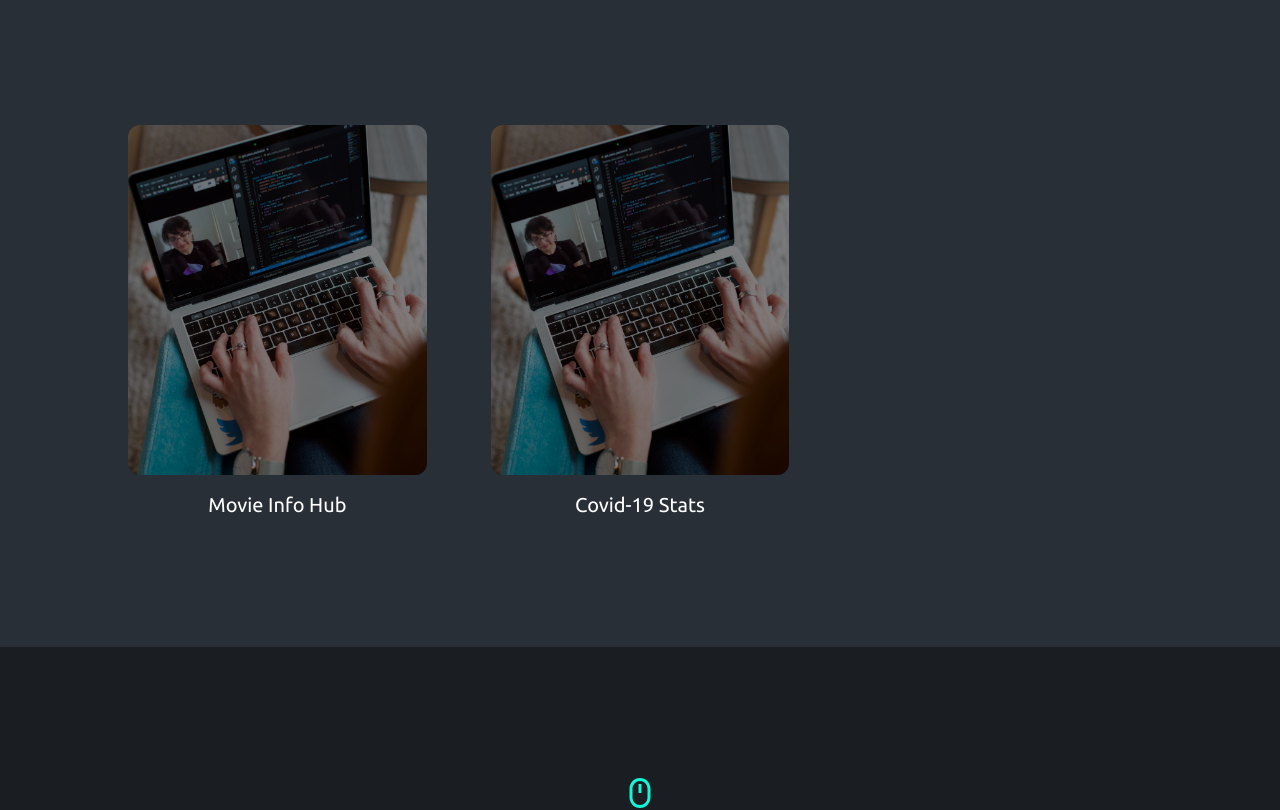
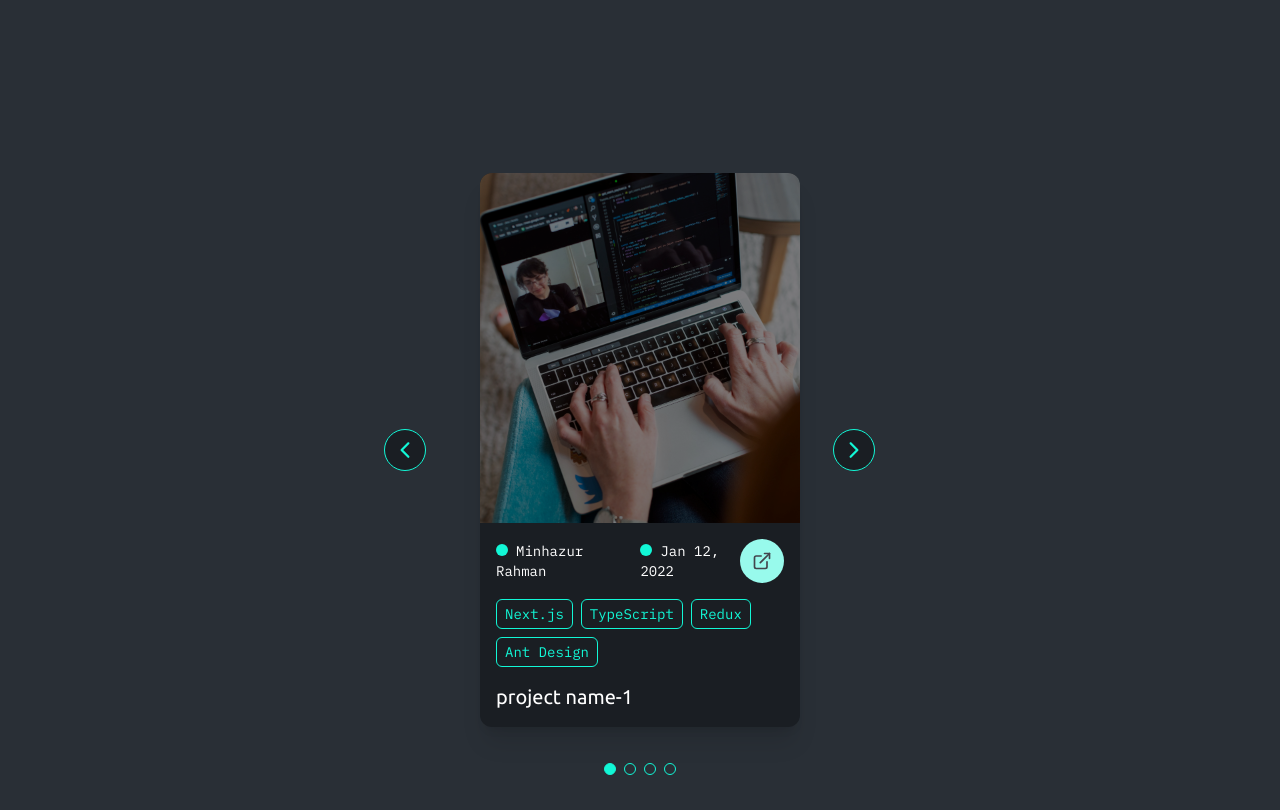
Before and after one commit to minhazurrony/portfolio, a Next.js app: page / in a window 1280 px wide. Shown: the part 5840-6650 px from the top of the page. Built offline with nearby package versions, Linux system fonts and the light colour scheme.

Commit message:
feat: add projects carousel
* feat: add tag and project carousel components

* chore: add projects constant

* feat: add project carousel into projects section

* style: update product card style

* feat: add product carousel animation

```diff
--- a/app/components/ProjectCard.tsx
+++ b/app/components/ProjectCard.tsx
@@ -1,65 +1,127 @@
 "use client";
 import Image from "next/image";
-import React, { useEffect, useRef } from "react";
-import { IoIosLink } from "react-icons/io";
-import { m, useAnimation, useInView } from "framer-motion";
+import React, { useEffect } from "react";
+import { LuExternalLink } from "react-icons/lu";
+import { motion, useAnimation } from "framer-motion";
+import Tag from "./Tag";
+import Link from "next/link";
+import { Project } from "@/constants/projects";
 
-type ProjectCardProps = {
-  name: string;
-  imageUrl: string;
-  idx: number;
+type ProjectCardProps = Project & {
+  isActive: boolean;
+  animationDirection: "left" | "right";
 };
 
-const varients = {
+const variants = {
+  hidden: (direction: string) => ({
+    opacity: 0,
+    x: direction === "left" ? 100 : -100,
+  }),
+  visible: {
+    opacity: 1,
+    x: 0,
+    transition: {
+      duration: 0.5,
+    },
+  },
+};
+
+const tagVariants = {
   hidden: { opacity: 0 },
-  visible: (idx: number) => ({
+  visible: (i: number) => ({
     opacity: 1,
     transition: {
-      delay: idx * 0.3,
       duration: 0.5,
+      delay: i * 0.2,
     },
   }),
 };
 
-function ProjectCard({ name, imageUrl, idx }: ProjectCardProps) {
-  const ref = useRef(null);
-  const isInView = useInView(ref, { once: true });
+const nameVariants = {
+  hidden: { opacity: 0, y: 10 },
+  visible: {
+    opacity: 1,
+    y: 0,
+    transition: {
+      delay: 0.5,
+    },
+  },
+};
+
+const ProjectCard: React.FC<ProjectCardProps> = ({
+  id,
+  name,
+  imageUrl,
+  author,
+  date,
+  techonologies,
+  externalLink,
+  isActive,
+  animationDirection,
+}) => {
   const animationControls = useAnimation();
 
   useEffect(() => {
-    if (isInView) {
+    if (isActive) {
       animationControls.start("visible");
+    } else {
+      animationControls.start("hidden");
     }
-  }, [isInView, animationControls]);
+  }, [isActive, animationControls]);
+
   return (
-    <div className="group">
-      <div className="relative mb-4 rounded-xl bg-bg-two hover:cursor-pointer">
-        <div className="absolute left-[50%] top-1/2 z-10 flex h-full w-full -translate-x-1/2 -translate-y-1/2 items-center justify-center rounded-xl bg-brand-one/50 opacity-0 transition-all duration-300 ease-in group-hover:opacity-100">
-          <button className="group rounded-full border-2 border-brand-one bg-bg-two px-6 py-6 font-ubuntu text-white shadow-xl transition-all duration-300 ease-in hover:bg-brand-one hover:text-grey">
-            <IoIosLink className="text-xl" />
-          </button>
-        </div>
+    <motion.div
+      className="rounded-xl bg-bg-two shadow-xl"
+      initial="hidden"
+      animate={animationControls}
+      variants={variants}
+      custom={animationDirection}
+    >
       <Image
         src={imageUrl}
-          alt={`project-image-${idx}`}
+        alt={`project-image-${id}`}
         height={450}
         width={450}
-          className="rounded-xl brightness-50 transition-all duration-300 ease-in hover:brightness-75"
+        className="rounded-t-xl brightness-50"
         style={{ height: "350px", width: "100%", objectFit: "cover" }}
       />
+      <div className="space-y-4 p-4">
+        <div className="flex items-center justify-between">
+          <div className="flex flex-col gap-2 md:flex-row md:gap-6">
+            <p className="text-sm text-white before:mr-2 before:inline-block before:h-3 before:w-3 before:rounded-full before:bg-brand-one before:content-['']">
+              {author}
+            </p>
+            <p className="text-sm text-white before:mr-2 before:inline-block before:h-3 before:w-3 before:rounded-full before:bg-brand-one before:content-['']">
+              {date}
+            </p>
           </div>
-      <m.h3
-        ref={ref}
-        initial="hidden"
-        variants={varients}
-        animate={animationControls}
-        custom={idx}
-        className="text-center font-ubuntu text-xl capitalize text-white transition-all duration-300 ease-in group-hover:text-brand-one"
+          <Link
+            rel="noopener noreferrer"
+            target="_blank"
+            href={externalLink}
+            className="rounded-full bg-brand-two px-3 py-3 text-grey transition-all duration-300 ease-in hover:bg-brand-one"
+          >
+            <LuExternalLink className="text-xl" />
+          </Link>
+        </div>
+
+        <div className="flex flex-wrap gap-2">
+          {techonologies.map((technology, idx) => (
+            <motion.div variants={tagVariants} custom={idx} key={technology}>
+              <Tag label={technology} />
+            </motion.div>
+          ))}
+        </div>
+
+        <motion.h4
+          className="font-ubuntu text-xl text-white"
+          variants={nameVariants}
         >
           {name}
-      </m.h3>
+        </motion.h4>
       </div>
+    </motion.div>
   );
-}
+};
 
 export default ProjectCard;
--- /dev/null
+++ b/app/components/ProjectCarousel.tsx
@@ -0,0 +1,87 @@
+"use client";
+import React, { useState } from "react";
+import { IoIosArrowBack, IoIosArrowForward } from "react-icons/io";
+import ProjectCard from "./ProjectCard";
+import { Project } from "@/constants/projects";
+import Reveal from "./Reveal";
+
+type ProjectCarouselProps = {
+  projects: Project[];
+};
+
+type AnimDirection = "left" | "right";
+
+function ProjectCarousel({ projects }: ProjectCarouselProps) {
+  const [activeIndex, setActiveIndex] = useState(0);
+  const [animationDirection, setAnimationDirection] =
+    useState<AnimDirection>("left");
+
+  const handleNext = () => {
+    setActiveIndex((prevIndex) =>
+      prevIndex === projects.length - 1 ? 0 : prevIndex + 1,
+    );
+    setAnimationDirection("left");
+  };
+
+  const handlePrevious = () => {
+    setActiveIndex((prevIndex) =>
+      prevIndex === 0 ? projects.length - 1 : prevIndex - 1,
+    );
+    setAnimationDirection("right");
+  };
+
+  const handleDotClick = (index: number) => {
+    setActiveIndex(index);
+    if (index > activeIndex) {
+      setAnimationDirection("left");
+    } else {
+      setAnimationDirection("right");
+    }
+  };
+
+  return (
+    <Reveal className="flex w-full justify-center">
+      <div className="relative w-full px-0 py-6 md:px-12 lg:w-4/5 xl:w-1/2">
+        <div className="my-4 md:mx-12 md:my-6">
+          <ProjectCard
+            key={projects[activeIndex].id}
+            id={projects[activeIndex].id}
+            name={projects[activeIndex].name}
+            imageUrl={projects[activeIndex].imageUrl}
+            author={projects[activeIndex].author}
+            date={projects[activeIndex].date}
+            techonologies={projects[activeIndex].techonologies}
+            externalLink={projects[activeIndex].externalLink}
+            isActive={true} // Ensure only the active card is rendered
+            animationDirection={animationDirection}
+          />
+        </div>
+        <div
+          className="group absolute left-0 top-0 -translate-y-1/2 transform rounded-full border border-brand-one bg-bg-two p-2 transition-all duration-300 ease-in hover:cursor-pointer hover:bg-brand-one md:top-1/2"
+          onClick={handlePrevious}
+        >
+          <IoIosArrowBack className="text-2xl text-brand-one group-hover:text-grey" />
+        </div>
+        <div
+          className="group absolute right-0 top-0 -translate-y-1/2 transform rounded-full border border-brand-one bg-bg-two p-2 transition-all duration-300 ease-in hover:cursor-pointer hover:bg-brand-one md:top-1/2 md:-translate-x-1/2"
+          onClick={handleNext}
+        >
+          <IoIosArrowForward className="text-2xl text-brand-one group-hover:text-grey" />
+        </div>
+        <div className="absolute bottom-0 left-1/2 flex -translate-x-1/2 transform gap-2">
+          {projects.map((project, index) => {
+            return (
+              <div
+                key={project.id}
+                className={`h-3 w-3 rounded-full border border-brand-one ${activeIndex === index && "h-3 w-10 bg-brand-one"} transition-all duration-300 ease-in hover:cursor-pointer`}
+                onClick={() => handleDotClick(index)}
+              />
+            );
+          })}
+        </div>
+      </div>
+    </Reveal>
+  );
+}
+
+export default ProjectCarousel;
--- /dev/null
+++ b/app/components/Tag.tsx
@@ -0,0 +1,11 @@
+import React from "react";
+
+function Tag({ label }: { label: string }) {
+  return (
+    <p className="rounded-md border border-brand-one bg-bg-two px-2 text-[14px] leading-[2] text-brand-one">
+      {label}
+    </p>
+  );
+}
+
+export default Tag;
--- a/app/components/index.ts
+++ b/app/components/index.ts
@@ -8,3 +8,5 @@ export { default as Reveal } from "./Reveal";
 export { default as LazyMotionContainer } from "./LazyMotionContainer";
 export { default as Logo } from "./Logo";
 export { default as HeroContent } from "./HeroContent";
+export { default as ProjectCarousel } from "./ProjectCarousel";
+export { default as Tag } from "./Tag";
--- /dev/null
+++ b/app/constants/projects.ts
@@ -0,0 +1,48 @@
+export type Project = {
+  id: number;
+  name: string;
+  imageUrl: string;
+  author: string;
+  date: string;
+  externalLink: string;
+  techonologies: string[];
+};
+
+export const PROJECTS: Project[] = [
+  {
+    id: 0,
+    name: "project name-1",
+    imageUrl: "/assets/images/about.jpg",
+    author: "Minhazur Rahman",
+    date: "Jan 12, 2022",
+    techonologies: ["Next.js", "TypeScript", "Redux", "Ant Design"],
+    externalLink: "https://github.com/minhazurrony",
+  },
+  {
+    id: 1,
+    name: "project name-2",
+    imageUrl: "/assets/images/about.jpg",
+    author: "Minhazur Rahman",
+    date: "Jan 12, 2022",
+    techonologies: ["React.js", "TypeScript", "Redux ToolKit", "Tailwind CSS"],
+    externalLink: "www.github.com/minhazurrony",
+  },
+  {
+    id: 2,
+    name: "project name-3",
+    imageUrl: "/assets/images/about.jpg",
+    author: "Minhazur Rahman",
+    date: "Jan 12, 2022",
+    techonologies: ["Next.js", "TypeScript", "Redux", "Material UI"],
+    externalLink: "www.github.com/minhazurrony",
+  },
+  {
+    id: 3,
+    name: "project name-4",
+    imageUrl: "/assets/images/about.jpg",
+    author: "Minhazur Rahman",
+    date: "Jan 12, 2022",
+    techonologies: ["React.js", "TypeScript", "React Query", "Framer Motion"],
+    externalLink: "www.github.com/minhazurrony",
+  },
+];
--- a/app/containers/home-page/Hero.tsx
+++ b/app/containers/home-page/Hero.tsx
@@ -1,6 +1,6 @@
 "use client";
 import React, { useEffect, useRef } from "react";
-import { ContainerWrapper, Reveal, HeroContent } from "@/components";
+import { ContainerWrapper, Reveal, HeroContent, Tag } from "@/components";
 import Image from "next/image";
 import {
   IoMailOutline,
@@ -115,14 +115,6 @@ function UserInfo(props: UserInfoProps) {
   );
 }
 
-function Tag({ label }: { label: string }) {
-  return (
-    <p className="rounded-md border border-brand-one bg-bg-two px-2 text-[14px] leading-[2] text-brand-one">
-      {label}
-    </p>
-  );
-}
-
 type StatsProps = {
   count: number;
   title: string;
--- a/app/containers/home-page/Projects.tsx
+++ b/app/containers/home-page/Projects.tsx
@@ -1,10 +1,11 @@
 import React from "react";
 import {
-  ProjectCard,
   ContainerWrapper,
   ScrollBottom,
   Title,
+  ProjectCarousel,
 } from "@/components";
+import { PROJECTS } from "@/constants/projects";
 
 function Projects() {
   return (
@@ -18,17 +19,8 @@ function Projects() {
           subtitle="I had the please of working with these awesome projects"
         />
       </div>
-      <div className="grid grid-cols-1 gap-16 lg:grid-cols-2 xl:grid-cols-3">
-        <ProjectCard
-          name="movie info hub"
-          imageUrl="/assets/images/about.jpg"
-          idx={0}
-        />
-        <ProjectCard
-          name="covid-19 stats"
-          imageUrl="/assets/images/about.jpg"
-          idx={1}
-        />
+      <div className="flex justify-center">
+        <ProjectCarousel projects={PROJECTS} />
       </div>
     </ContainerWrapper>
   );
```
Lines whose indentation alone changed are shown as unchanged.
